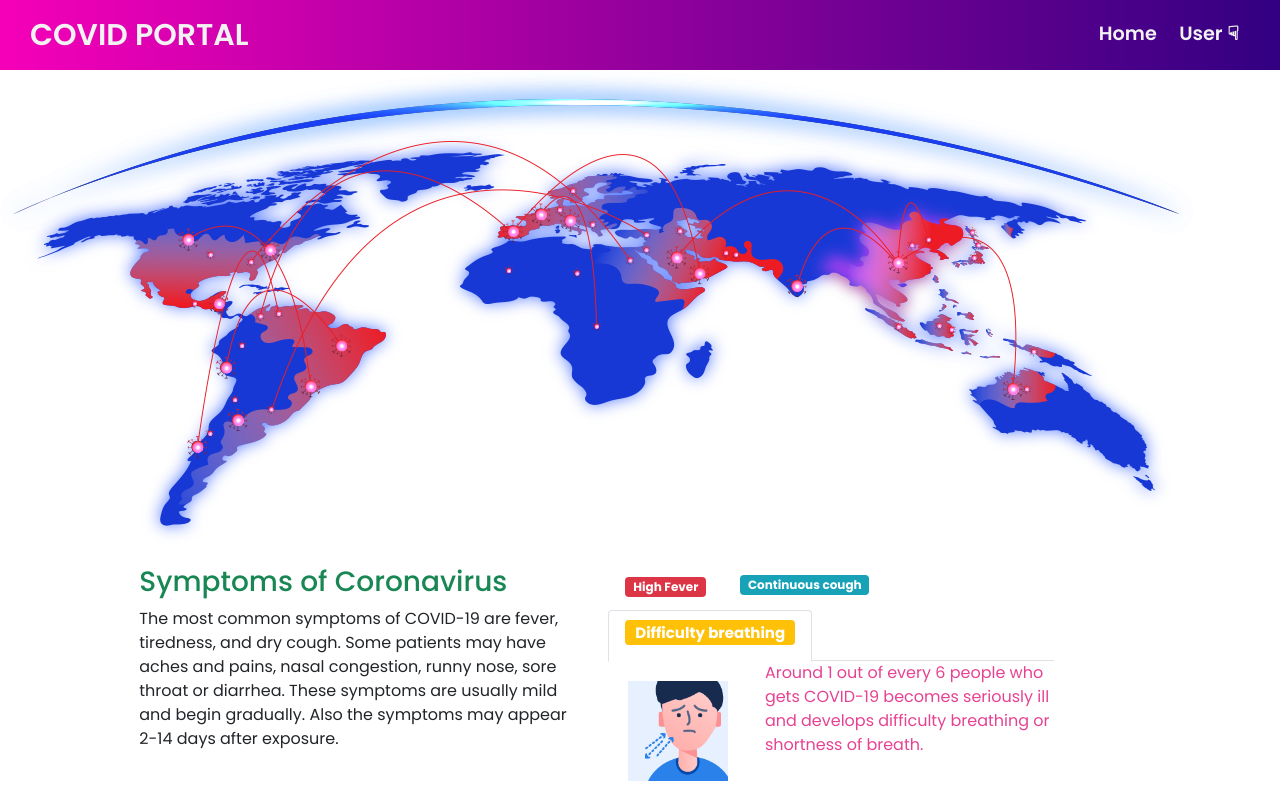
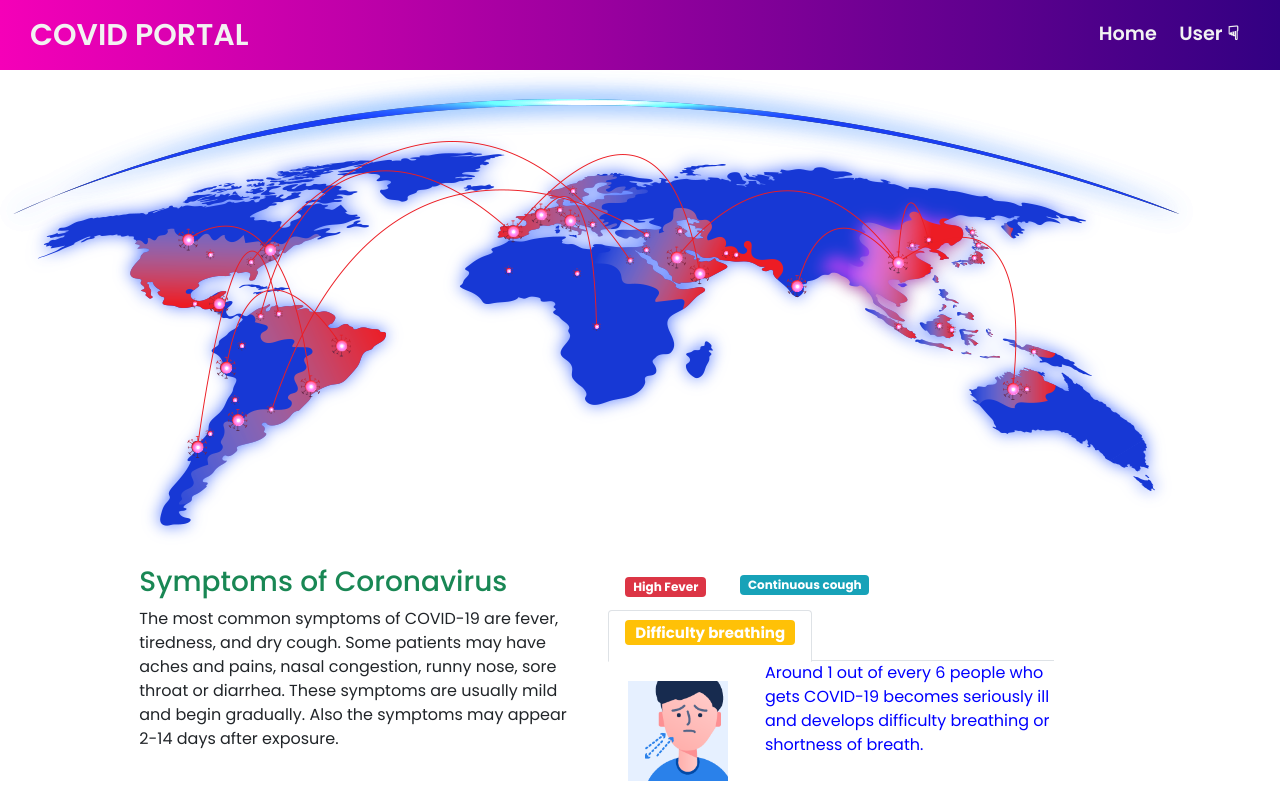
Before and after one commit to anupamguin/covid_portal-ui, a React (Create React App) app: page / in a window 1280 px wide. Both pictures are taken after a click on the tab "Difficulty breathing". Built offline with nearby package versions, Linux system fonts and the light colour scheme.

Commit message:
color change

```diff
--- a/src/components/Layout/Home.js
+++ b/src/components/Layout/Home.js
@@ -127,7 +127,6 @@ class Home extends Component {
                     <div className="col-8">
                       <p
                         style={{
-                          color: "#e74292",
                           fontSize: "1rem",
                           fontFamily: "Times New Roman', Times, serif",
                         }}
@@ -158,7 +157,7 @@ class Home extends Component {
                     <div className="col-8">
                       <p
                         style={{
-                          color: "#e74292",
+                          color: "blue",
                           fontSize: "1rem",
                           fontFamily: "Times New Roman', Times, serif",
                         }}
```
